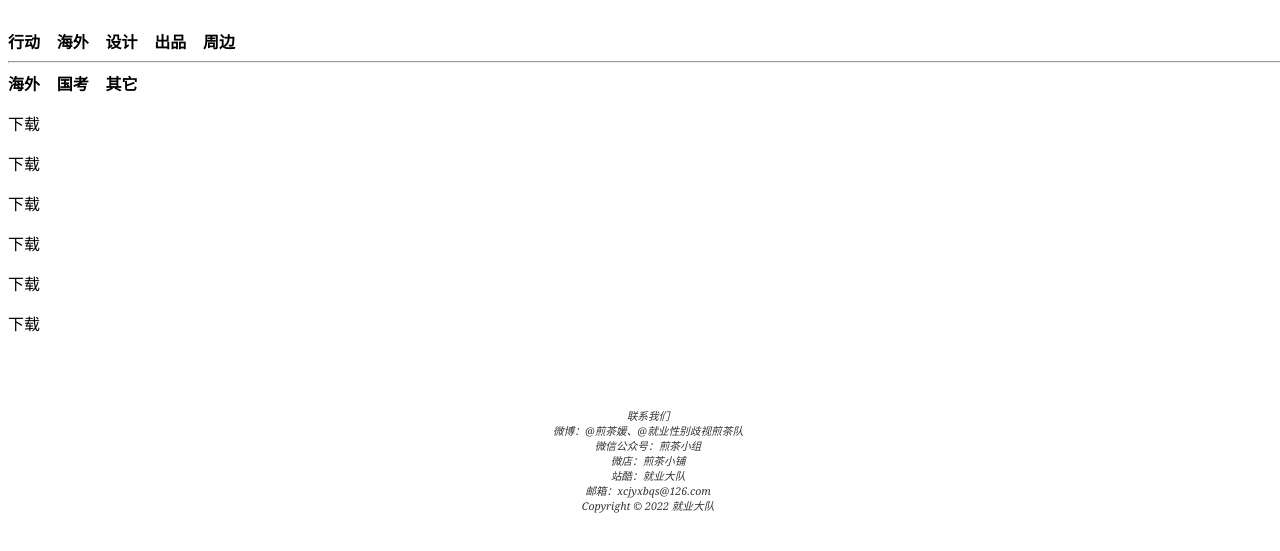
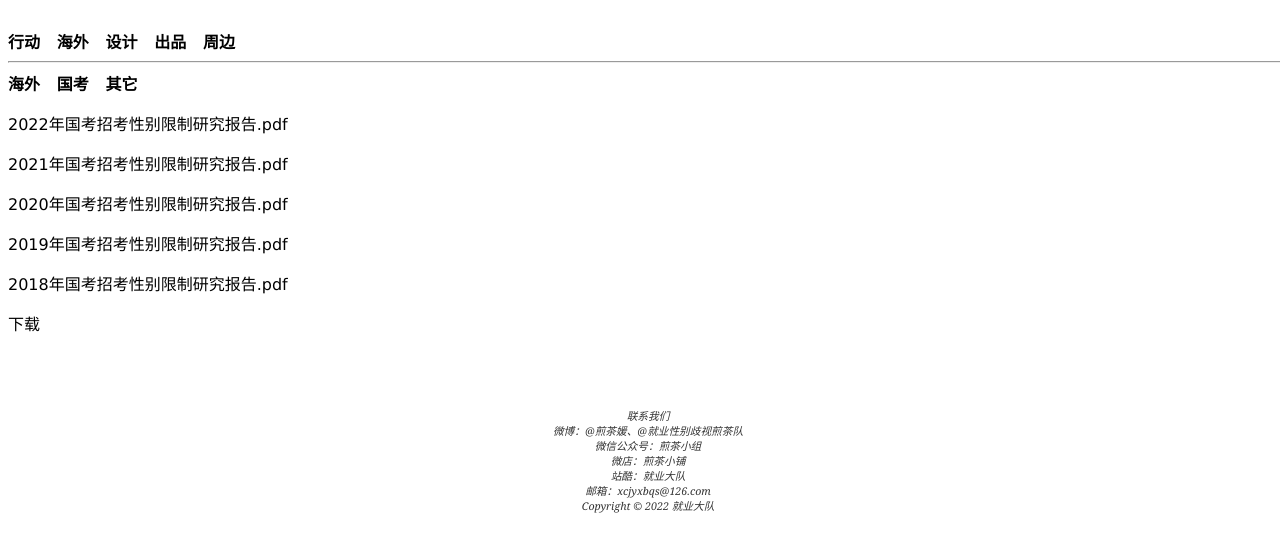
Before and after one commit to jyjcdd/jydd123.github.io-1, a plain HTML site: page 6.国考.html in a window 1280 px wide. Shown: the part 155-706 px from the top of the page. Drawn offline with Linux system fonts and the light colour scheme.

Commit message:
Update 6.国考.html

```diff
--- a/6.国考.html
+++ b/6.国考.html
@@ -71,15 +71,15 @@ footer {  font-family: Georgia, "Times New Roman", serif;
 </nav>
 <main>
   <dl>
-  <a href="出品/国考/2022年国考招考性别限制研究报告.pdf" download="2022年国考招考性别限制研究报告.pdf">下载</a>
+  <a href="出品/国考/2022年国考招考性别限制研究报告.pdf" download="2022年国考招考性别限制研究报告.pdf">2022年国考招考性别限制研究报告.pdf</a>
   <dl>
-  <a href="出品/国考/2021年国考招考性别限制研究报告.pdf" download="2021年国考招考性别限制研究报告.pdf">下载</a>
+  <a href="出品/国考/2021年国考招考性别限制研究报告.pdf" download="2021年国考招考性别限制研究报告.pdf">2021年国考招考性别限制研究报告.pdf</a>
   <dl>
-  <a href="出品/国考/2020年国考招考性别限制研究报告.pdf" download="2020年国考招考性别限制研究报告.pdf">下载</a>
+  <a href="出品/国考/2020年国考招考性别限制研究报告.pdf" download="2020年国考招考性别限制研究报告.pdf">2020年国考招考性别限制研究报告.pdf</a>
   <dl>
-  <a href="出品/国考/2019年国考招考性别限制研究报告.pdf" download="2019年国考招考性别限制研究报告.pdf">下载</a>
+  <a href="出品/国考/2019年国考招考性别限制研究报告.pdf" download="2019年国考招考性别限制研究报告.pdf">2019年国考招考性别限制研究报告.pdf</a>
   <dl>
-  <a href="出品/国考/2018年国考招考性别限制研究报告.pdf" download="2018年国考招考性别限制研究报告.pdf">下载</a>
+  <a href="出品/国考/2018年国考招考性别限制研究报告.pdf" download="2018年国考招考性别限制研究报告.pdf">2018年国考招考性别限制研究报告.pdf</a>
   <dl>
   <a href="出品/国考/2017年国考招考性别限制研究报告.pdf" download="2017年国考招考性别限制研究报告.pdf">下载</a>
 </main>
```
